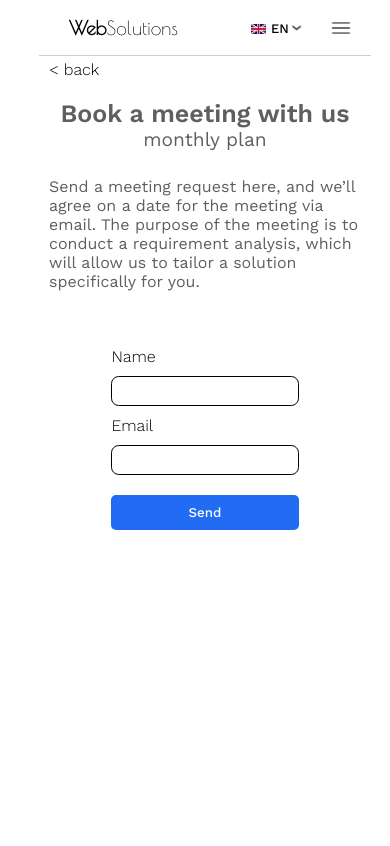
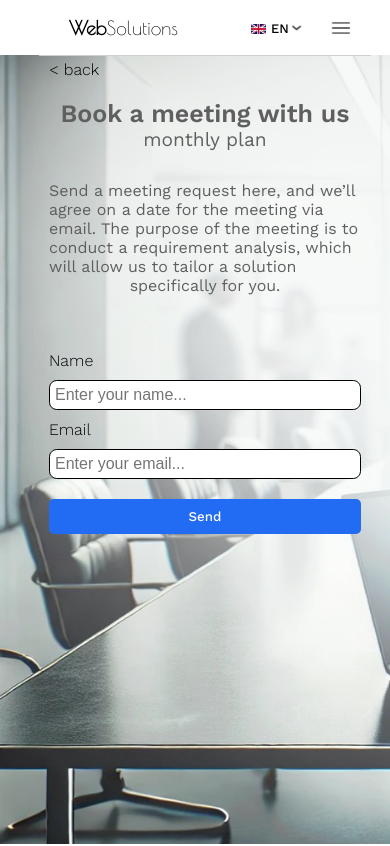
Before and after one commit to kemannguyen/Websolutions, a React (Create React App) app: page /booking/monthly in a window 390 px wide. Shown: the top 846 px of the page. Built offline with nearby package versions, Linux system fonts and the light colour scheme.

Commit message:
feat: bg for contact and booking page,
additionally changing to the pages now updates title

```diff
--- a/src/Pages/BookingPage/BookingPage.js
+++ b/src/Pages/BookingPage/BookingPage.js
@@ -5,10 +5,14 @@ import Snackbar from "../../Components/Snackbar";
 import { useTranslation } from "react-i18next";
 import { useLocation } from "react-router-dom";
 import { useScroll } from "../../Components/ScrollContext";
+import bookingbg from "../../Image/bookingbg.png";
+import UseTitle from "../../Components/UseTitle";
 
 const BookingPage = () => {
   const { t } = useTranslation();
   const form = useRef();
+
+  UseTitle(t("Booking"));
 
   //extract last part from url
   const location = useLocation();
@@ -57,6 +61,8 @@ const BookingPage = () => {
   };
 
   return (
+    <div>
+      <img className="bgimg" src={bookingbg} />
       <div className="general navbarpadding work-sans mb-fullpage">
         <text className="backbtn" onClick={ToPricing}>
           {t("Back")}
@@ -68,7 +74,9 @@ const BookingPage = () => {
           <text className="font-subtitle font-gray mx-auto bold mb-10">
             {patharr[2]} plan
           </text>
-        <p className="font-gray bold mx-auto">{t("BookingDesc")}</p>
+          <p className="font-gray bold mx-auto mt-20 centerbreak contact-desc">
+            {t("BookingDesc")}
+          </p>
         </div>
         <form
           id="msg-form"
@@ -82,18 +90,21 @@ const BookingPage = () => {
             className="mt-10 mb-10 input"
             type="text"
             name="from_name"
+            placeholder={t("NameP")}
             required
           />
           <label>{t("Email")}</label>
           <input
             className="mt-10 mb-10 input"
             type="email"
+            placeholder={t("EmailP")}
             name="from_email"
             required
           />
           <textarea
             className="msgbox"
             type="text"
+            placeholder={t("MessageP")}
             name="message"
             value={`request for meeting about ${patharr[2]} plan`}
             hidden
@@ -112,6 +123,7 @@ const BookingPage = () => {
           />
         )}
       </div>
+    </div>
   );
 };
 
--- a/src/Pages/ContactPage/ContactPage.js
+++ b/src/Pages/ContactPage/ContactPage.js
@@ -4,10 +4,13 @@ import "../../Styles/ContactPage.css";
 import Snackbar from "../../Components/Snackbar";
 import { useTranslation } from "react-i18next";
 import bgimg from "../../Image/contactbg.png";
+import UseTitle from "../../Components/UseTitle";
 
 const ContactPage = () => {
   const { t } = useTranslation();
   const form = useRef();
+
+  UseTitle(t("Contact"));
 
   //Snackbar
   const [snackbarVisible, setSnackbarVisible] = useState(false);
@@ -53,7 +56,9 @@ const ContactPage = () => {
           <text className="font-title mx-auto bold-mid-x">
             {t("ContactUs")}
           </text>
-          <p className="font-gray bold mx-auto">{t("ContactDesc")}</p>
+          <p className="font-gray bold mx-auto centerbreak">
+            {t("ContactDesc")}
+          </p>
         </div>
         <form
           id="msg-form"
@@ -67,6 +72,7 @@ const ContactPage = () => {
             className="mt-10 mb-10 input"
             type="text"
             name="from_name"
+            placeholder={t("NameP")}
             required
           />
           <label>{t("Email")}</label>
@@ -74,10 +80,17 @@ const ContactPage = () => {
             className="mt-10 mb-10 input"
             type="email"
             name="from_email"
+            placeholder={t("EmailP")}
             required
           />
           <label>{t("Message")}</label>
-          <textarea className="msgbox" type="text" name="message" required />
+          <textarea
+            className="msgbox"
+            type="text"
+            placeholder={t("MessageP")}
+            name="message"
+            required
+          />
           <input
             className="work-sans bold-mid mt-10 padding-10px btn-rounded white "
             type="submit"
--- a/src/Pages/LandingPage/LandingPage.js
+++ b/src/Pages/LandingPage/LandingPage.js
@@ -42,7 +42,7 @@ const LandingPage = () => {
         <div className="img-text-margin flex-dir-hor flex-center ">
           {" "}
           <div className="flex-dir-ver flex-wraps paddingx-5p">
-            <text className="white bold-mid mx-auto font-title fade-in font-shadow ">
+            <text className="white bold-mid mx-auto font-title fade-in font-shadow centerbreak">
               {t("ImgText")}
             </text>
             <text className="white bold-mid font-bread mx-auto slide-in ">
--- a/src/Styles/BookingPage.css
+++ b/src/Styles/BookingPage.css
@@ -4,5 +4,5 @@
 }
 
 .backbtn:hover {
-  color: rgb(108, 108, 108);
+  color: rgb(255, 255, 255);
 }
--- a/src/Styles/ContactPage.css
+++ b/src/Styles/ContactPage.css
@@ -1,5 +1,8 @@
 .contact-form {
   width: 60%;
+}
+.contact-desc {
+  width: 80%;
 }
 
 .msgbox {
@@ -48,3 +51,15 @@
     width: 100%;
   }
 }
+
+@media (max-width: 1200px) {
+  .contact-desc {
+    width: 100%;
+  }
+}
+
+@media (max-width: 700px) {
+  .contact-form {
+    width: 100%;
+  }
+}
--- a/src/Styles/LandingPage.css
+++ b/src/Styles/LandingPage.css
@@ -58,6 +58,9 @@
 }
 .mt-20 {
   margin-top: 20px;
+}
+.mb-20 {
+  margin-bottom: 20px;
 }
 
 .ml-10 {
--- a/src/index.css
+++ b/src/index.css
@@ -81,6 +81,10 @@ code {
   margin-bottom: 50vh;
 }
 
+.centerbreak {
+  text-align-last: center;
+}
+
 @media (max-width: 830px) {
   .flex-dir-h2v {
     flex-direction: column !important;
--- a/src/locales/en/translation.json
+++ b/src/locales/en/translation.json
@@ -122,8 +122,11 @@
     "ContactUs": "Contact us",
     "ContactDesc": "You can expect a response within 1–5 business days. Thank you for your patience!",
     "Name": "Name",
+    "NameP": "Enter your name...",
     "Email": "Email",
+    "EmailP": "Enter your email...",
     "Message": "Message",
+    "MessageP": "Write your message...",
     "Send": "Send",
 
     "BOOKINGPAGE": "---------------------------",
--- a/src/locales/sv/translation.json
+++ b/src/locales/sv/translation.json
@@ -121,14 +121,19 @@
     "ContactUs": "Kontakta oss",
     "ContactDesc": "Du kan förvänta dig ett svar inom 1–5 arbetsdagar. Tack för ditt tålamod!",
     "Name": "Namn",
+    "NameP": "Skriv ditt namn...",
     "Email": "Epost",
+    "EmailP": "Skriv din epost...",
     "Message": "Meddelande",
+    "MessageP": "Skriv ditt meddelande...",
     "Send": "Skicka",
 
     "BOOKINGPAGE": "---------------------------",
     "BookAMeeting": "Boka ett möte med oss",
     "BookingDesc": "Skicka en mötesförfrågan här, så kommer vi överens om ett datum för mötet via mail. Syftet med mötet är att genomföra en behovsanalys, vilket ger oss möjlighet att skräddarsy en lösning som passar just dig.",
     "Back": "< tillbaka",
+
+
     "username": {
         "label": "username",
         "placeholder": "placeholder..."
```
Also changed, not shown: src/Image/bookingbg.png (added). Lines whose indentation alone changed are shown as unchanged.
